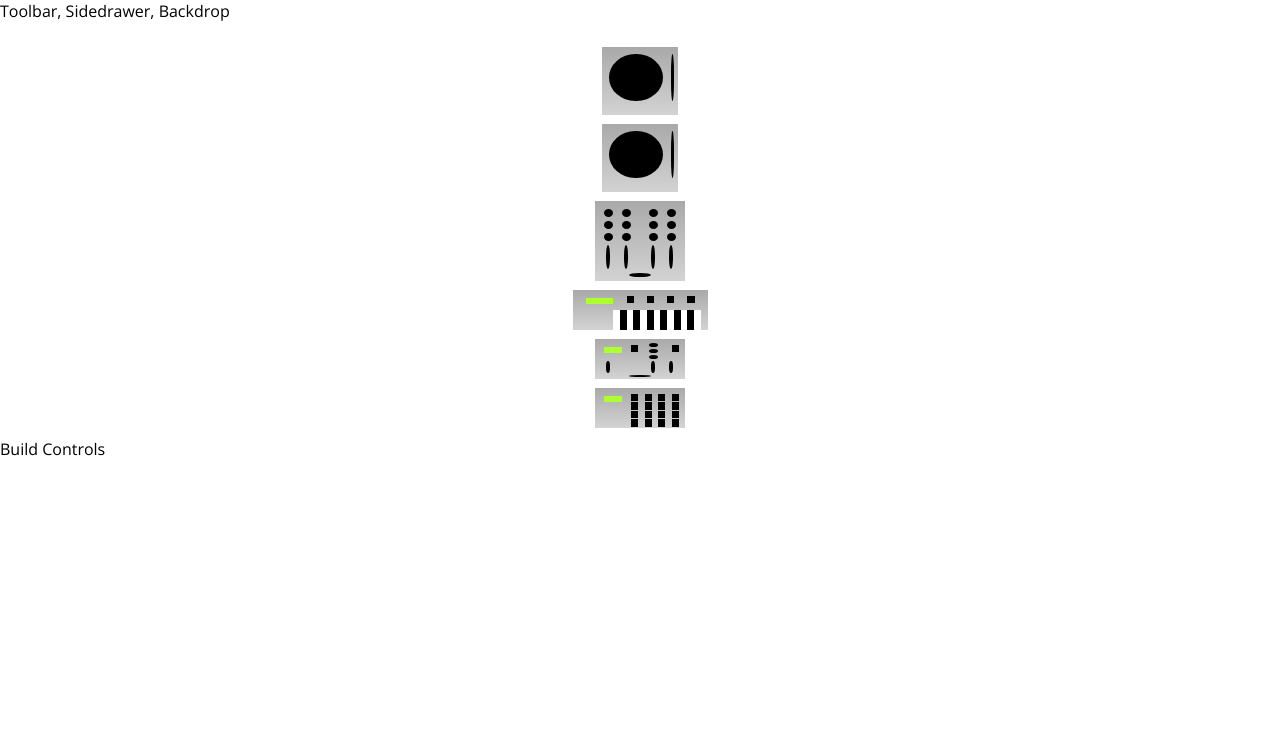
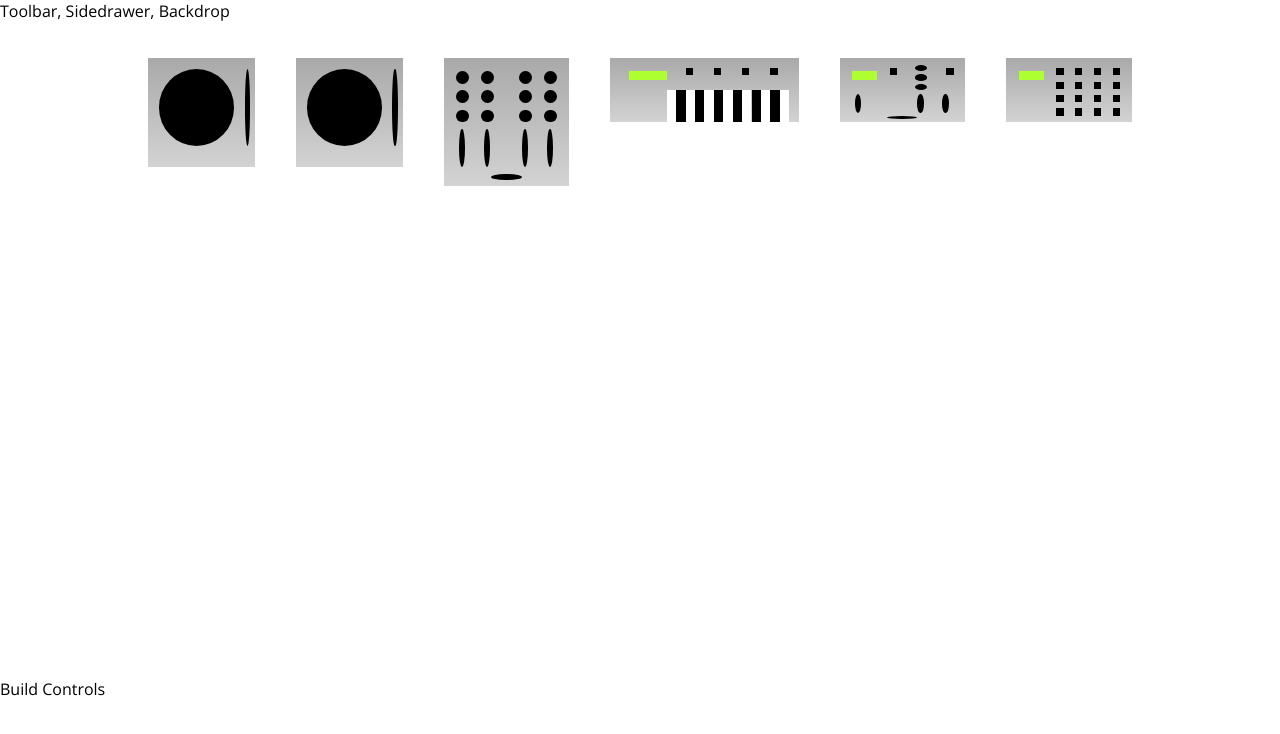
Before and after one commit to ThomasHAOD/digital-performance-setup-builder, a React (Create React App) app: page / in a window 1280 px wide. Shown: the top 734 px of the page. Built offline with nearby package versions, Linux system fonts and the light colour scheme.

Commit message:
change css for different screens for digitalEquilmentBuilder

```diff
--- a/src/components/DigitalSetup/DigitalGadgets/DigitalGadgets.module.css
+++ b/src/components/DigitalSetup/DigitalGadgets/DigitalGadgets.module.css
@@ -2,7 +2,7 @@
   height: 20%;
   width: 20%;
   background: linear-gradient(darkgrey, lightgrey);
-  margin: 2% auto;
+  margin: 2%;
   position: relative;
 }
 
@@ -180,7 +180,7 @@
   height: 17%;
   width: 17%;
   background: linear-gradient(darkgrey, lightgrey);
-  margin: 2% auto;
+  margin: 2%;
   position: relative;
 }
 .TurnTable {
@@ -207,7 +207,7 @@
   height: 10%;
   width: 30%;
   background: linear-gradient(darkgrey, lightgrey);
-  margin: 2% auto;
+  margin: 2%;
   position: relative;
 }
 .WhiteKey {
@@ -319,7 +319,7 @@
   height: 10%;
   width: 20%;
   background: linear-gradient(darkgrey, lightgrey);
-  margin: 2% auto;
+  margin: 2%;
   position: relative;
 }
 
@@ -327,7 +327,7 @@
   height: 10%;
   width: 20%;
   background: linear-gradient(darkgrey, lightgrey);
-  margin: 2% auto;
+  margin: 2%;
   position: relative;
 }
 
--- a/src/components/DigitalSetup/DigitalSetup.module.css
+++ b/src/components/DigitalSetup/DigitalSetup.module.css
@@ -1,19 +1,14 @@
 .DigitalSetup {
-  width: 500px;
+  width: 100%;
   margin: auto;
-  height: 100%;
+  height: 250px;
   overflow: scroll;
 }
 
 @media (min-width: 500px) and (min-height: 400px) {
   .DigitalSetup {
-    width: 350px;
-    height: 400px;
+    width: 80vw;
+    height: 80vh;
+    display: flex;
   }
 }
-@media (min-width: 1000px) and (min-height: 700px) {
-  .DigitalSetup {
-    width: 450px;
-    height: 400px;
-  }
-}
```
